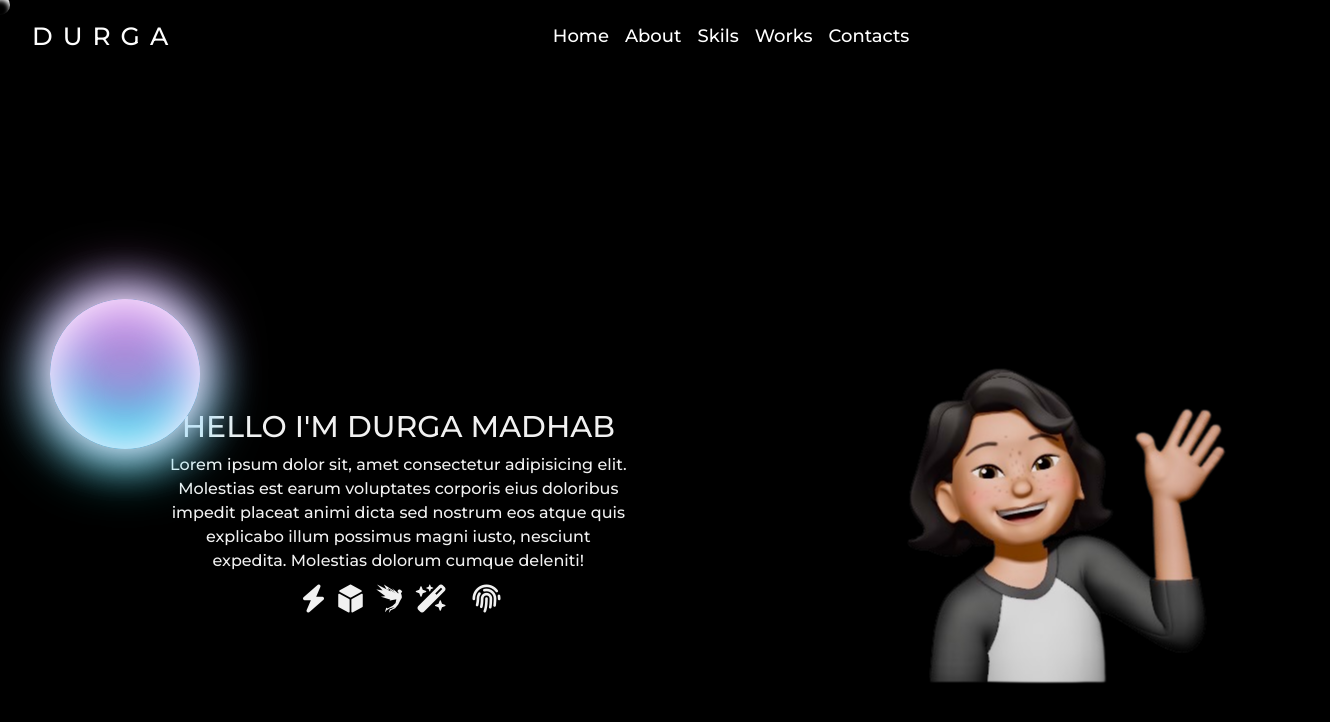
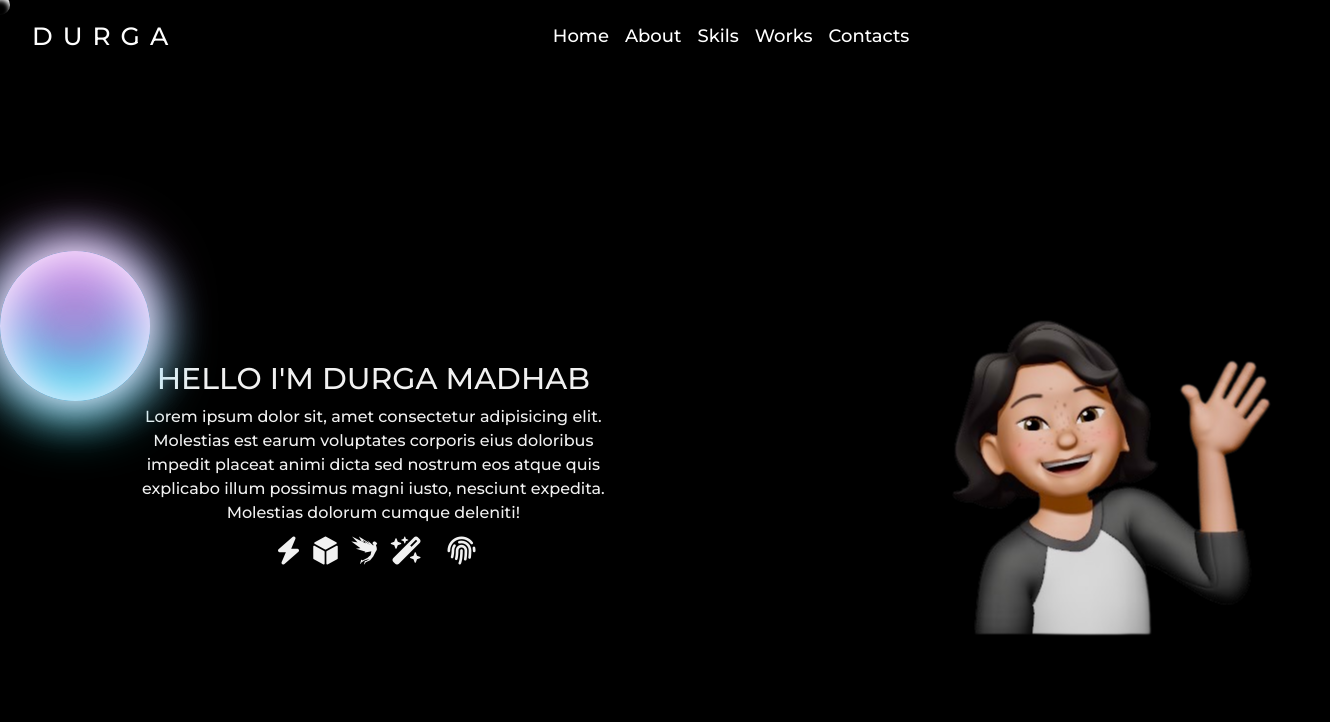
Before and after one commit to slaorvaeda/dnayak, a plain HTML site: page index.html in a window 1280 px wide. Shown: the top 722 px of the page, 1330 px wide, since content can reach past the window. Drawn offline with nearby package versions, Linux system fonts and the light colour scheme.

Commit message:
Update index.html
tech check

```diff
--- a/index.html
+++ b/index.html
@@ -68,8 +68,8 @@
 
     <!-- home -->
 
-    <div class="container-fluid bg-black hfull ">
-        <div class="row m-5" >
+    <div class="container-fluid bg-black  ">
+        <div class="row " >
             <div class="d-flex justify-content-center col-md-7 text-secondary-emphasis align-items-center">
                 <div class="w-7 text-center sun">
                     <h1>HELLO I'M DURGA MADHAB</h1>
```
